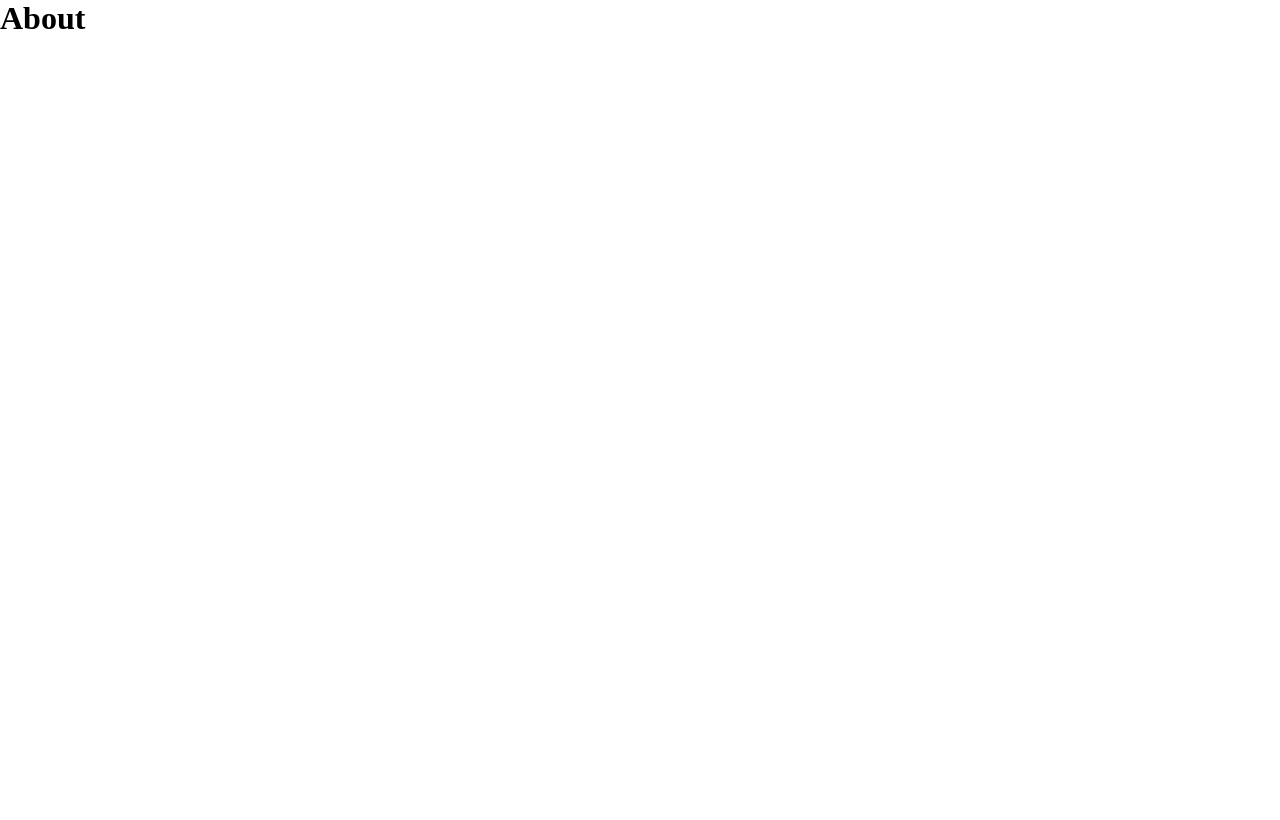
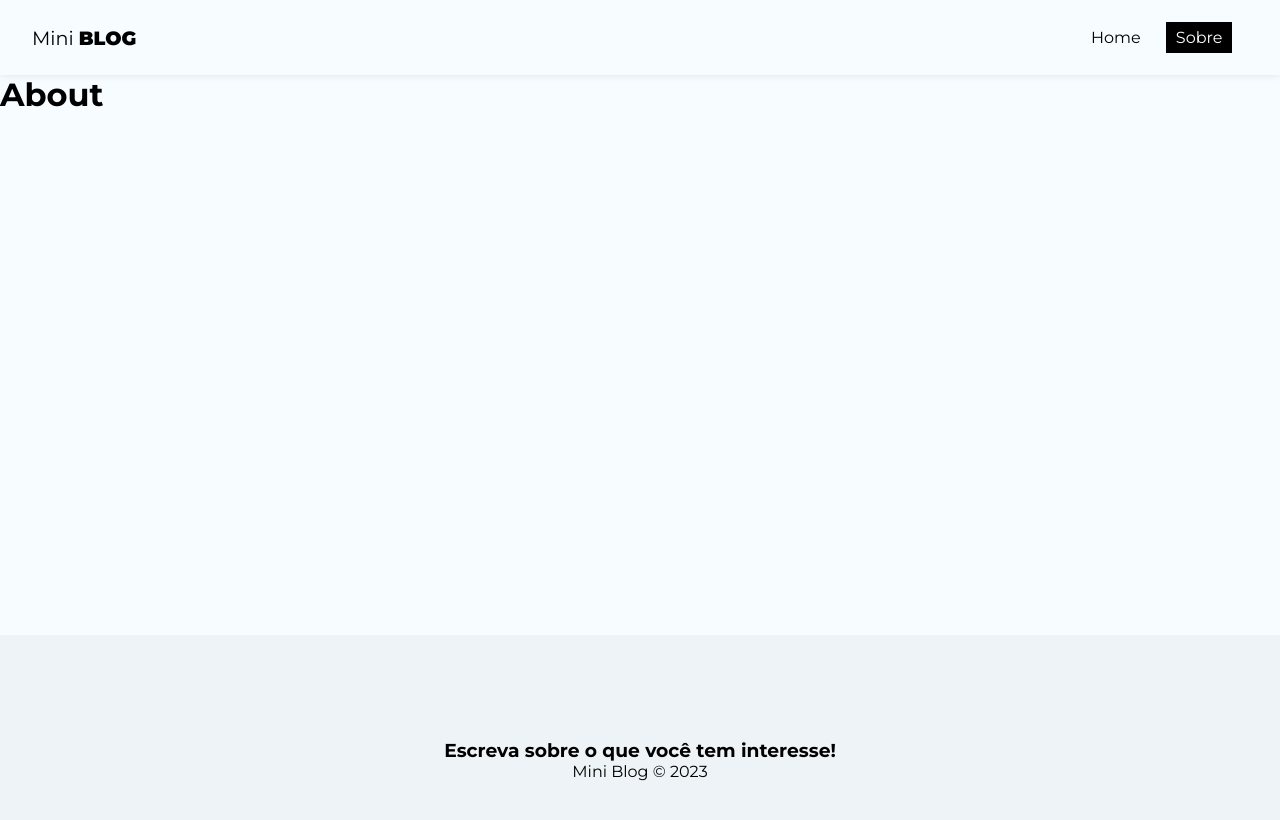
Before and after one commit to MarlonChi/mini-blog, a React (Vite) app: page /about in a window 1280 px wide. Shown: the top 820 px of the page. Built offline with nearby package versions, Linux system fonts and the light colour scheme.

Commit message:
:lipstick: Navbar, footer and project styles and fonts settings

```diff
--- a/index.html
+++ b/index.html
@@ -1,13 +1,20 @@
 <!DOCTYPE html>
 <html lang="en">
+
 <head>
   <meta charset="UTF-8" />
   <link rel="icon" type="image/svg+xml" href="/vite.svg" />
   <meta name="viewport" content="width=device-width, initial-scale=1.0" />
-    <title>Vite + React</title>
+  <link rel="preconnect" href="https://fonts.googleapis.com">
+  <link rel="preconnect" href="https://fonts.gstatic.com" crossorigin>
+  <link href="https://fonts.googleapis.com/css2?family=Montserrat:wght@400;500;600;700;900&display=swap"
+    rel="stylesheet">
+  <title>Mini Blog</title>
 </head>
+
 <body>
   <div id="root"></div>
   <script type="module" src="/src/main.jsx"></script>
 </body>
+
 </html>
--- a/src/App.jsx
+++ b/src/App.jsx
@@ -3,15 +3,20 @@ import { BrowserRouter, Routes, Route, Navigate } from "react-router-dom";
 import { Home } from "./pages/Home/Home";
 import { About } from "./pages/About/About";
 
+import { Navbar } from "./components/Navbar/Navbar";
+import { Footer } from "./components/Footer/Footer";
+
 function App() {
   return (
     <BrowserRouter>
+      <Navbar />
       <div className="container">
         <Routes>
           <Route path="/" element={<Home />} />
           <Route path="/about" element={<About />} />
         </Routes>
       </div>
+      <Footer />
     </BrowserRouter>
   );
 }
--- /dev/null
+++ b/src/components/Footer/Footer.jsx
@@ -0,0 +1,12 @@
+import React from "react";
+
+import "./Footer.scss";
+
+export const Footer = () => {
+  return (
+    <footer className="Footer">
+      <h3>Escreva sobre o que você tem interesse!</h3>
+      <p>Mini Blog &copy; 2023</p>
+    </footer>
+  );
+};
--- /dev/null
+++ b/src/components/Footer/Footer.scss
@@ -0,0 +1,8 @@
+.Footer {
+    height: 25rem;
+    display: flex;
+    flex-direction: column;
+    align-items: center;
+    justify-content: center;
+    background: #edf3f6;
+}
--- /dev/null
+++ b/src/components/Navbar/Navbar.jsx
@@ -0,0 +1,32 @@
+import React from "react";
+import { NavLink } from "react-router-dom";
+
+import "./Navbar.scss";
+
+export const Navbar = () => {
+  return (
+    <nav className="Navbar">
+      <NavLink to="/" className="Navbar__brand">
+        Mini <span>Blog</span>
+      </NavLink>
+      <ul className="Links">
+        <li>
+          <NavLink
+            to="/"
+            className={({ isActive }) => (isActive ? "active" : "")}
+          >
+            Home
+          </NavLink>
+        </li>
+        <li>
+          <NavLink
+            to="/about"
+            className={({ isActive }) => (isActive ? "active" : "")}
+          >
+            Sobre
+          </NavLink>
+        </li>
+      </ul>
+    </nav>
+  );
+};
--- /dev/null
+++ b/src/components/Navbar/Navbar.scss
@@ -0,0 +1,34 @@
+.Navbar {
+  display: flex;
+  box-shadow: rgba(0, 0, 0, 0.15) 0px -2px 10px 0px;
+  justify-content: space-between;
+  align-items: center;
+  padding: 1.6em 2em;
+
+  &__brand {
+    font-size: 1.2em;
+
+    span {
+      font-weight: 900;
+      text-transform: uppercase;
+    }
+  }
+}
+
+.Links {
+  display: flex;
+  list-style: none;
+
+  li {
+    margin-right: 1em;
+  }
+
+  li a {
+    padding: 0.4em 0.6em;
+  }
+
+  .active {
+    background-color: #000;
+    color: #fff;
+  }
+}
--- a/src/styles/global.scss
+++ b/src/styles/global.scss
@@ -4,6 +4,7 @@
   box-sizing: border-box;
   -webkit-font-smoothing: antialiased;
   -moz-osx-font-smoothing: grayscale;
+  font-family: "Montserrat", sans-serif;
 }
 
 :root {
@@ -12,9 +13,33 @@
 
 body {
   font-size: 1.6rem;
+  height: 100vh;
+  max-width: 136.6rem;
+  width: 100%;
+  margin: 0 auto;
+  background-color: #f6fcff;
 }
 
 .container {
   min-height: 60vh;
   margin-bottom: 5em;
 }
+
+input:focus,
+textarea:focus {
+  outline: none;
+}
+
+a {
+  text-decoration: none;
+  background-color: transparent;
+  border: none;
+  color: #000;
+  transition: 0.4s;
+  font-size: 1em;
+  cursor: pointer;
+
+  &:hover {
+    color: #bbb;
+  }
+}
```
Lines whose indentation alone changed are shown as unchanged.
